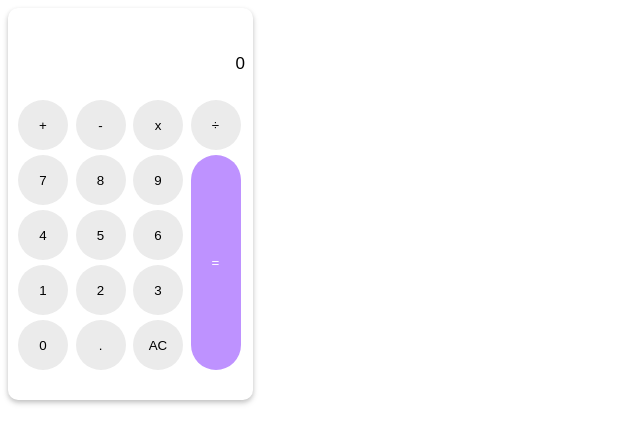
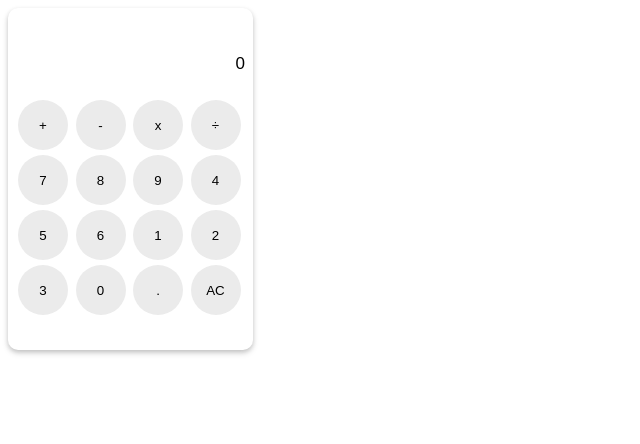
Before and after one commit to Imad-El-Jabouri/Js-Calculator, a plain HTML site: page index.html in a window 1280 px wide. Shown: the whole page, without its empty margins (0-640 px from the left). Drawn offline with Linux system fonts and the light colour scheme.

Commit message:
index.html

```diff
--- a/index.html
+++ b/index.html
@@ -27,7 +27,6 @@
             <button class="button key-0" data-key="0">0</button>
             <button class="button key-dot" data-key=".">.</button>
             <button class="button key-AC" data-key="AC">AC</button>
-            <button class="button key-equal" data-key="=">=</button>
         </div>
     </div>
 
```
